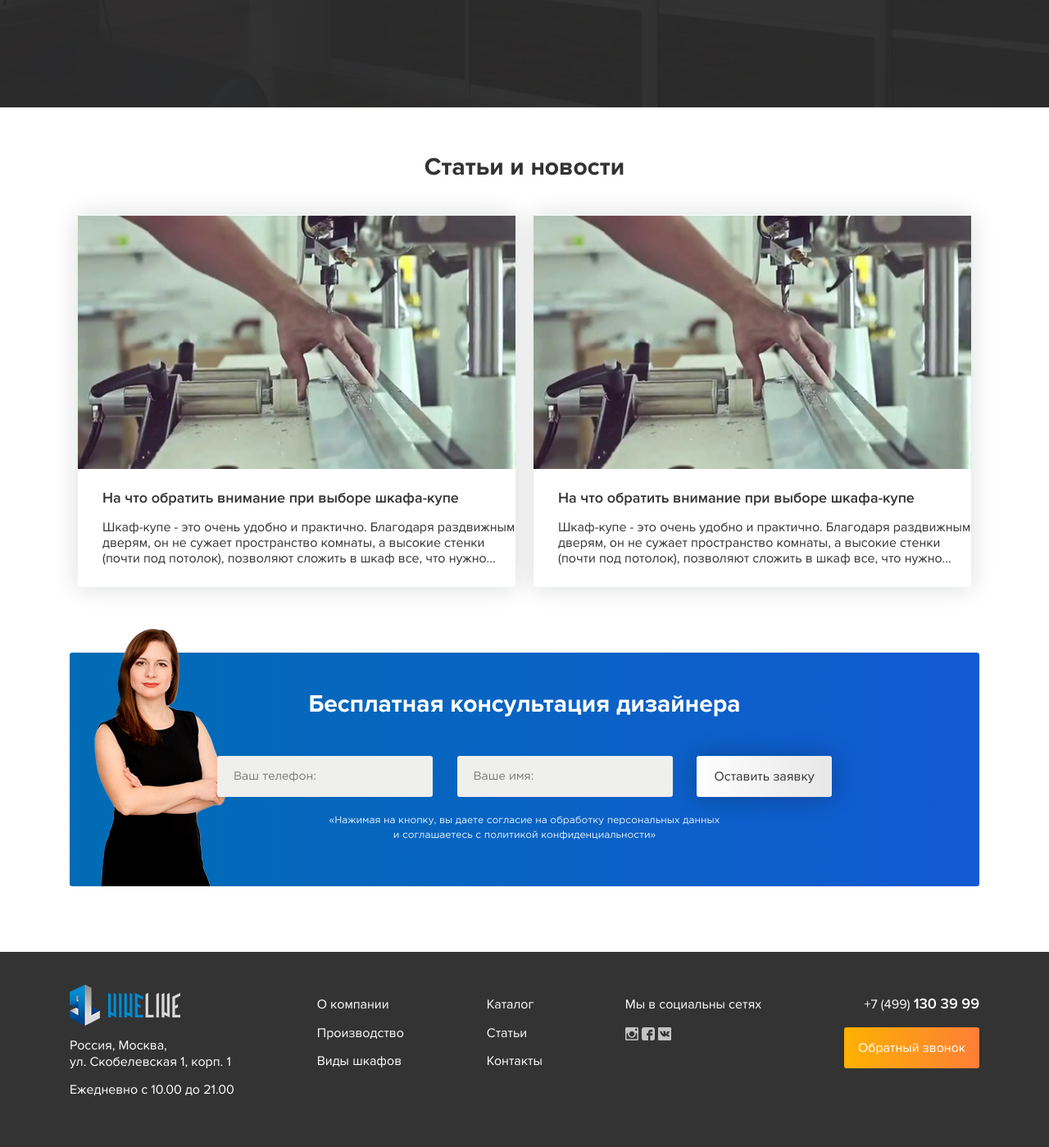
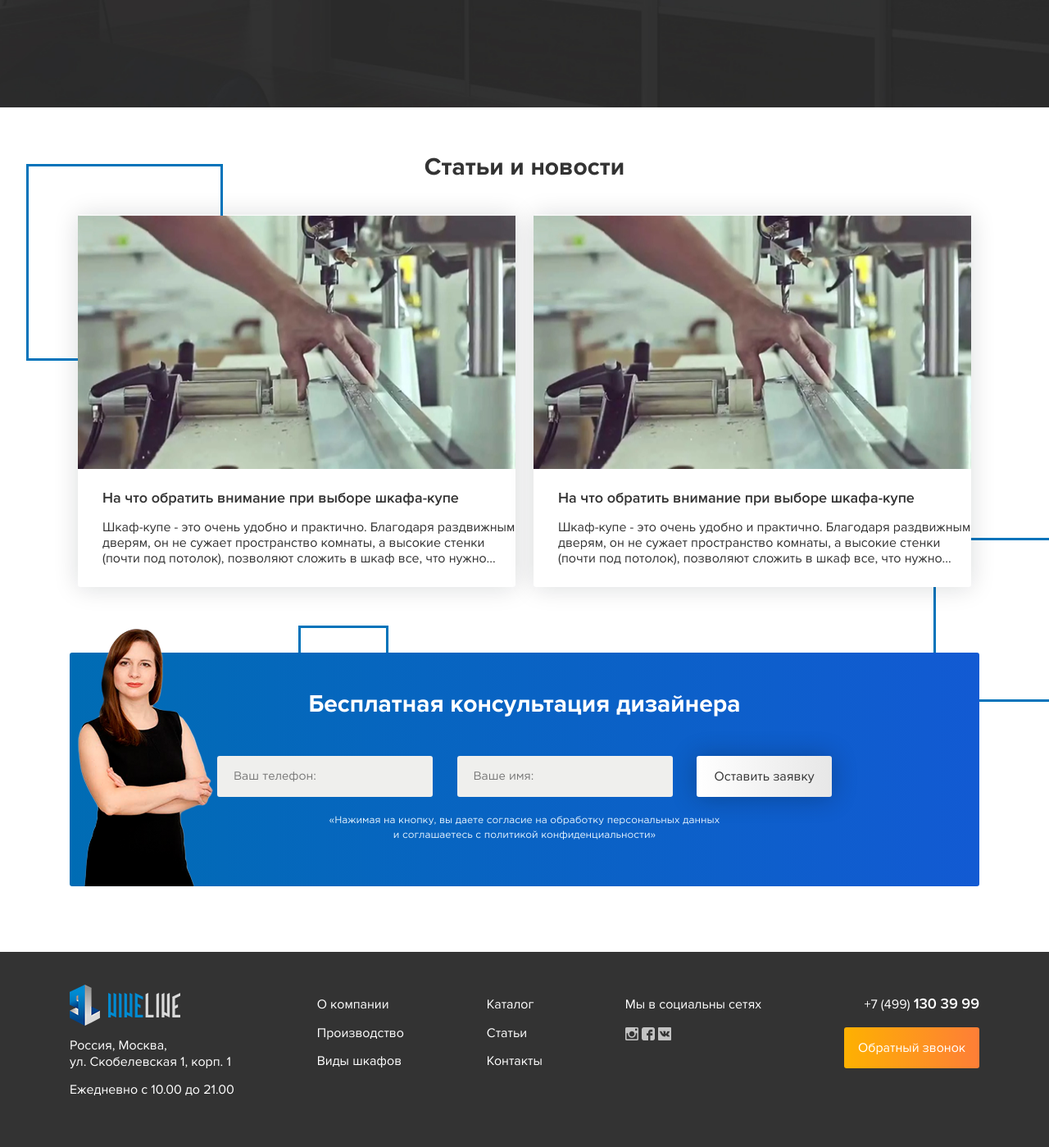
Before and after one commit to Buhanov-Dima/cupe.local, a PHP site: page / in a window 1280 px wide; the page is wider, and only the part inside the window is pictured. Shown: the part 3339-4738 px from the top of that part at 82% size. Run offline with PHP 8.4, Linux system fonts and the light colour scheme; some libraries are stand-ins or nearby versions.

Commit message:
fx-index

```diff
--- a/css/style.css
+++ b/css/style.css
@@ -408,7 +408,7 @@ footer {
 .ct-form.girl-2::before {
 	content: '';
 	position: absolute;
-	left: 30px;
+	left: 10px;
 	background: url('/img/main/girl-2.png') no-repeat left;
 	background-size: contain;
 	width: 165px;
@@ -804,3 +804,36 @@ footer {
   margin: 0;
   border: none;
 }
+
+.wrap-statya::before {
+  content: '';
+  position: absolute;
+  width: 240px;
+  height: 240px;
+  border: 3px solid #0073ba;
+  left: -53px;
+  top: 69px;
+}
+
+.wrap-statya::after {
+  content: '';
+  position: absolute;
+  width: 200px;
+  height: 200px;
+  border: 3px solid #0073ba;
+  right: -144px;
+  bottom: -140px;
+  z-index: -1;
+}
+#mb-6 {
+  position: relative;
+}
+#mb-6::before {
+  content: '';
+  position: absolute;
+  width: 110px;
+  height: 110px;
+  border: 3px solid #0073ba;
+  left: 364px;
+  top: 47px;
+}
--- a/index.php
+++ b/index.php
@@ -183,7 +183,7 @@
 	</div>
 </section>
 
-<section>
+<section id="mb-5">
 	<div class="container">
 		<div class="row no-gutters">
 			<div class="col-xl-12">
@@ -211,11 +211,11 @@
 	</div>
 </section>
 
-<section>
+<section id="mb-6">
 	<div class="container">
 		<div class="row no-gutters">
 			<div class="col-xl-12">
-				<div class="ct-form girl-2">
+				<div class="ct-form girl-2 cube">
 					<h1>Бесплатная консультация дизайнера</h1>
 					<form action="" class="open-form">
 						<input type="text" name="" class="phone" placeholder="Ваш телефон:">
```
